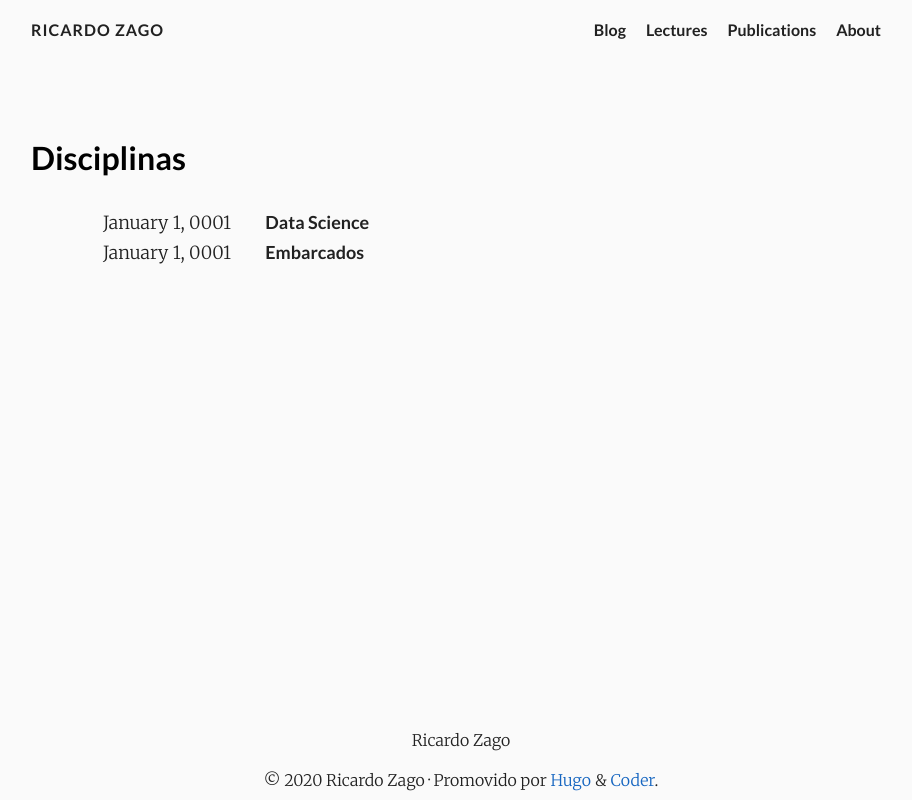
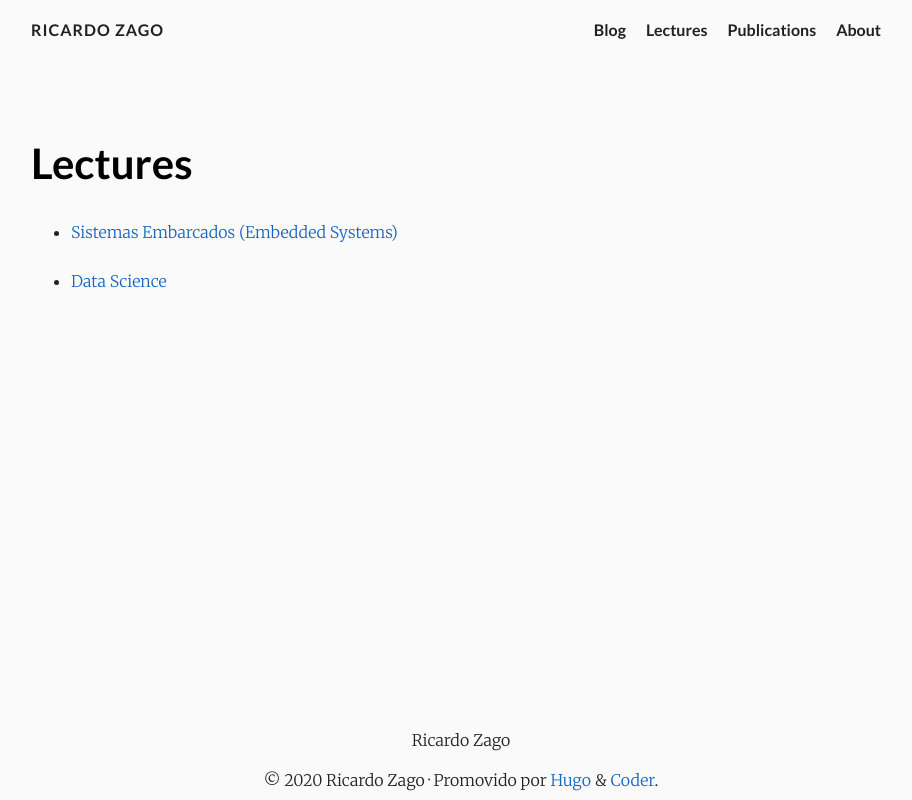
Before and after one commit to ricardozago/ricardozago.github.io, a plain HTML site: page disciplinas/index.html in a window 1280 px wide. Shown: the whole page, without its empty margins (179-1091 px from the left). Drawn offline with nearby package versions, Linux system fonts and the light colour scheme.

Commit message:
Fix figure position

```diff
--- a/disciplinas/index.html
+++ b/disciplinas/index.html
@@ -10,12 +10,16 @@
     <meta name="keywords" content="blog,developer,personal">
 
     <meta name="twitter:card" content="summary"/>
-<meta name="twitter:title" content="Disciplinas"/>
-<meta name="twitter:description" content="Ricardo Zago&#39;s personal website"/>
+<meta name="twitter:title" content="Lectures"/>
+<meta name="twitter:description" content="  Sistemas Embarcados (Embedded Systems)
+  Data Science
+  "/>
 
-    <meta property="og:title" content="Disciplinas" />
-<meta property="og:description" content="Ricardo Zago&#39;s personal website" />
-<meta property="og:type" content="website" />
+    <meta property="og:title" content="Lectures" />
+<meta property="og:description" content="  Sistemas Embarcados (Embedded Systems)
+  Data Science
+  " />
+<meta property="og:type" content="article" />
 <meta property="og:url" content="/disciplinas/" />
 
 
@@ -23,7 +27,9 @@
 
       <base href="/disciplinas/">
 
-    <title>Disciplinas · Ricardo Zago</title>
+    <title>
+  Lectures · Ricardo Zago
+</title>
 
 
       <link rel="canonical" href="/disciplinas/">
@@ -56,7 +62,6 @@
     <link rel="icon" type="image/png" href="/images/favicon-32x32.png" sizes="32x32">
     <link rel="icon" type="image/png" href="/images/favicon-16x16.png" sizes="16x16">
 
-    <link rel="alternate" type="application/rss+xml" href="/disciplinas/index.xml" title="Ricardo Zago" />
     <meta name="generator" content="Hugo 0.64.1" />
   </head>
 
@@ -101,28 +106,22 @@
 
       <div class="content">
 
-  <section class="container list">
-  <h1 class="title">Disciplinas</h1>
-  <ul>
+  <section class="container page">
+  <article>
+    <header>
+      <h1>Lectures</h1>
+    </header>
 
-    <li>
-      <span class="date">January 1, 0001</span>
-      <a class="title" href="/disciplinas/datascience/">Data Science</a>
-    </li>
+    <ul>
+<li>
+<p><a href="embarcados">Sistemas Embarcados (Embedded Systems)</a></p>
+</li>
+<li>
+<p><a href="datascience">Data Science</a></p>
+</li>
+</ul>
 
-    <li>
-      <span class="date">January 1, 0001</span>
-      <a class="title" href="/disciplinas/embarcados/">Embarcados</a>
-    </li>
-
-  </ul>
-
-
-
-
-
-
-
+  </article>
 </section>
 
 
```
Also changed, not shown: posts/livro-o-gene-uma-história-íntima-siddhartha-mukherjee/index.html (+5 -1 lines), avatar2.jpg (deleted).
